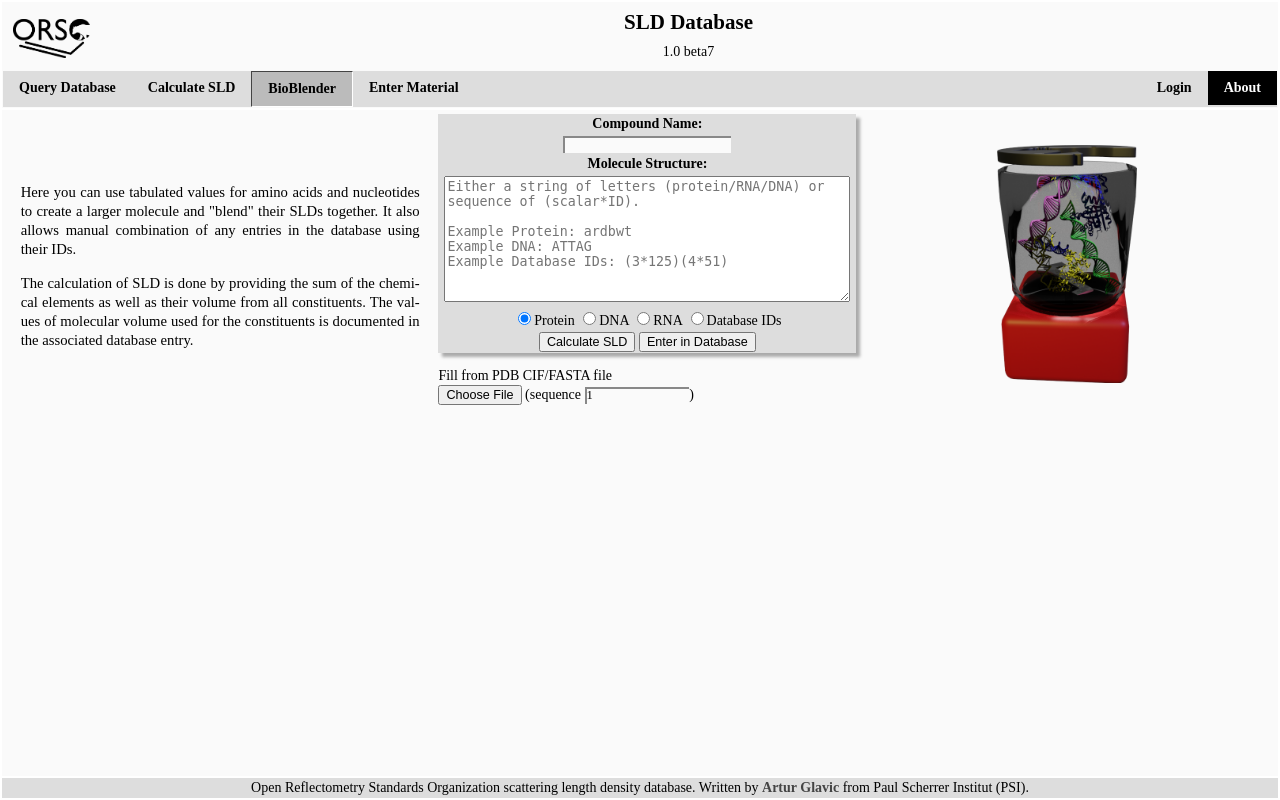
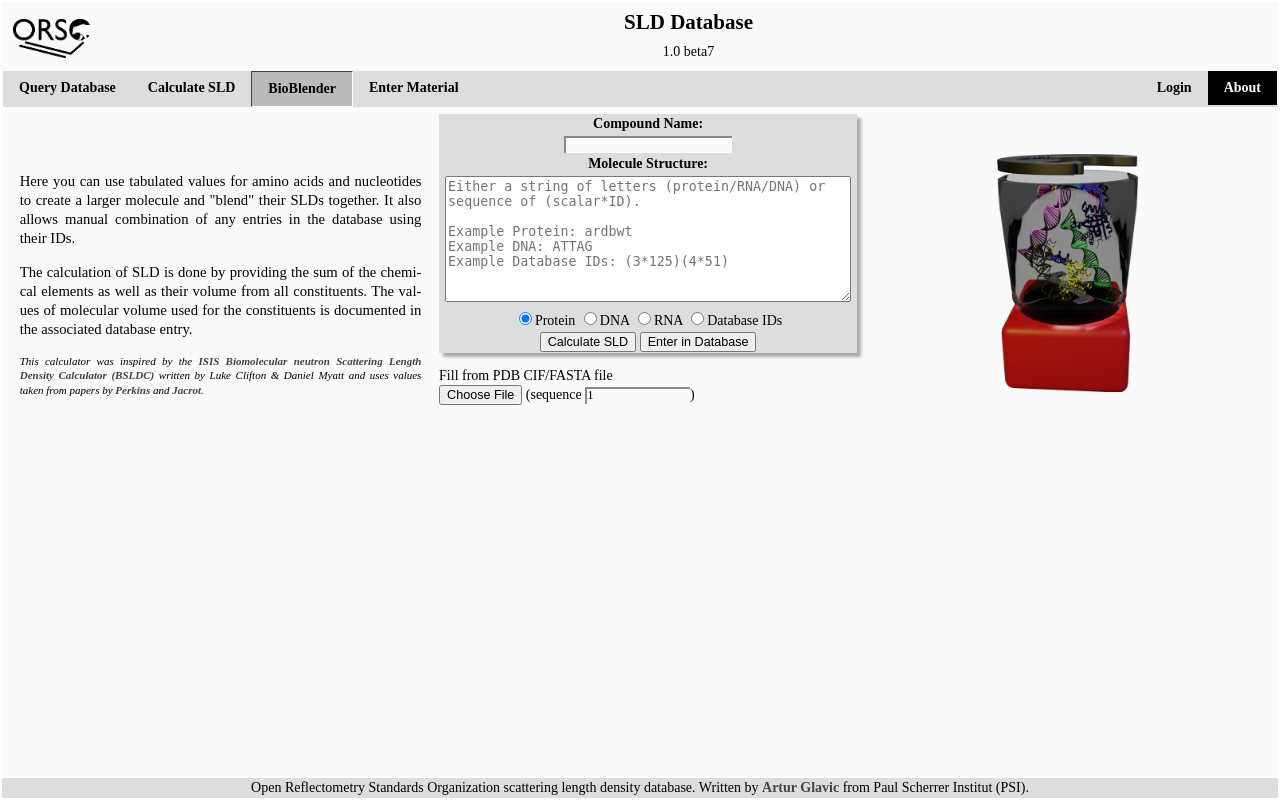
Before and after one commit to reflectivity/slddb, a Flask app: page /bio_blender in a window 1280 px wide. Run offline with Flask 2, Linux system fonts and the light colour scheme; parts of the project's set-up code (start-up, migrations or seed data) failed here and were passed over.

Commit message:
Add reference text for Bio Blender page

```diff
--- a/flaskr/static/layout_bio_blender.css
+++ b/flaskr/static/layout_bio_blender.css
@@ -1,18 +1,23 @@
 td.left_info {
+    font-size: 105%;
     text-align: right;
     vertical-align: center;
     width: 40%;
     overflow: auto;
+    padding: 3em 1em 20pt 1em;
+    hyphens: auto;
 }
 
 td.left_info div{
-    font-size: 105%;
     text-align: justify;
-    margin: 5px 1em 5px 1em;
-    max-height: 18em;
-    hyphens: auto;
+    max-height: 20em;
 }
 
+div.italic_small {
+    font-size: 75%;
+    font-style: italic;
+    width: 100%;
+}
 
 td.center_blend {
     margin-left: auto;
--- a/flaskr/templates/bio_blender.html
+++ b/flaskr/templates/bio_blender.html
@@ -19,6 +19,16 @@
           The calculation of SLD is done by providing the sum of the chemical elements as well as their volume
           from all constituents. The values of molecular volume used for the constituents is documented
           in the associated database entry.
+        </p>
+        <p>
+        <div class="italic_small">
+          This calculator was inspired by the
+          <a href="http://psldc.isis.rl.ac.uk/">ISIS Biomolecular neutron Scattering Length Density Calculator (BSLDC)</a>
+          written by Luke Clifton & Daniel Myatt
+          and uses values taken from papers by
+          <a href="https://doi.org/10.1111/j.1432-1033.1986.tb09653.x">Perkins</a> and
+          <a href="https://doi.org/10.1088/0034-4885/39/10/001">Jacrot</a>.
+        </div>
         </p>
       </div>
     </td><td class="center_blend">
```
